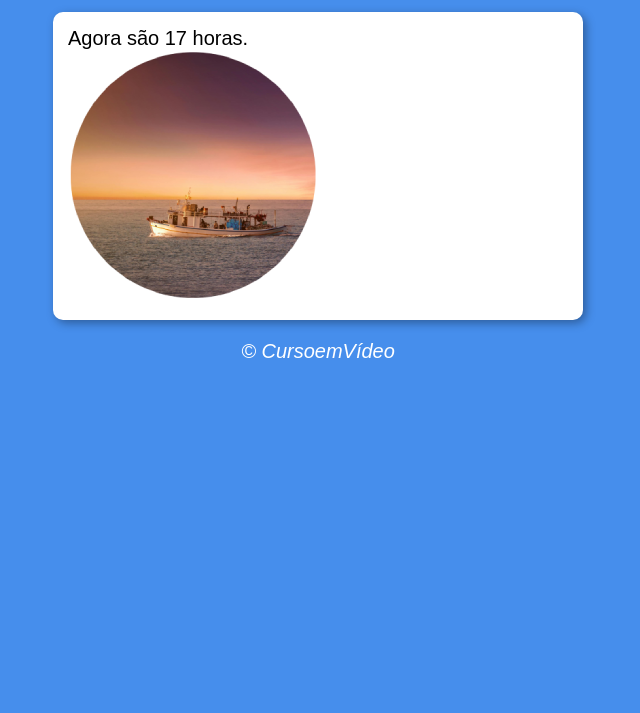
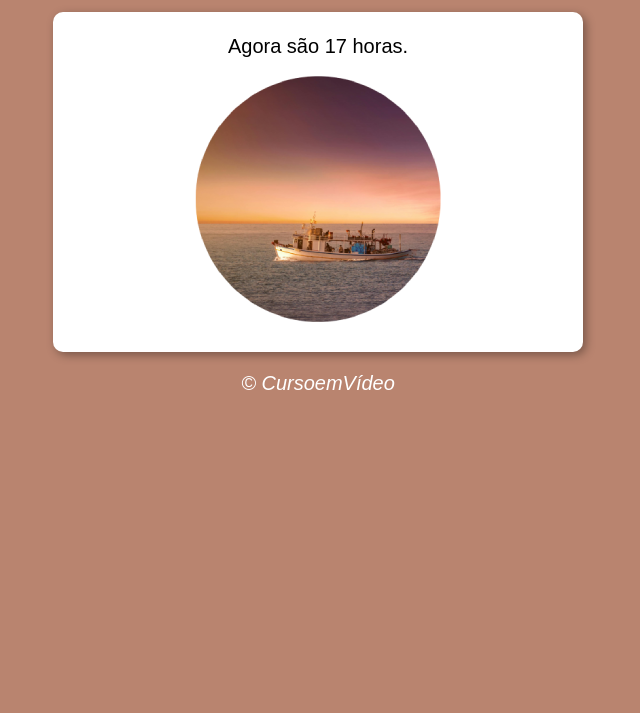
Before and after one commit to Brrn91/estudos-javascript, a plain HTML site: page curso-em-video/desafios/d001/index.html in a window 1280 px wide. Shown: the part 87-800 px from the top of the page, without its empty margins (322-962 px from the left). Drawn offline with Linux system fonts and the light colour scheme.

Commit message:
Finish exercicios

```diff
--- a/curso-em-video/desafios/d001/script.js
+++ b/curso-em-video/desafios/d001/script.js
@@ -7,11 +7,14 @@ function carregar() {
   if (hora >= 0 && hora < 12) {
     //BOM DIA!
     img.src = 'imagens/manha.png'
+    document.body.style.bacground = '#e2cd9f';
   } else if (hora >= 12 && hora <= 18) {
     //BOA TARDE!
     img.src = 'imagens/tarde.png'
+    document.body.style.background = '#b9846f';
   } else {
     //BOA NOITE!
     img.src = 'imagens/noite.png'
+    document.body.style.background = '#515154';
   }
 }
--- a/curso-em-video/desafios/d001/style.css
+++ b/curso-em-video/desafios/d001/style.css
@@ -17,6 +17,11 @@ section {
   box-shadow: 3px 3px 10px rgba(0, 0, 0, 0.350);
 }
 
+div {
+  text-align: center;
+  padding: 8px;
+}
+
 footer {
   color: white;
   text-align: center;
```
